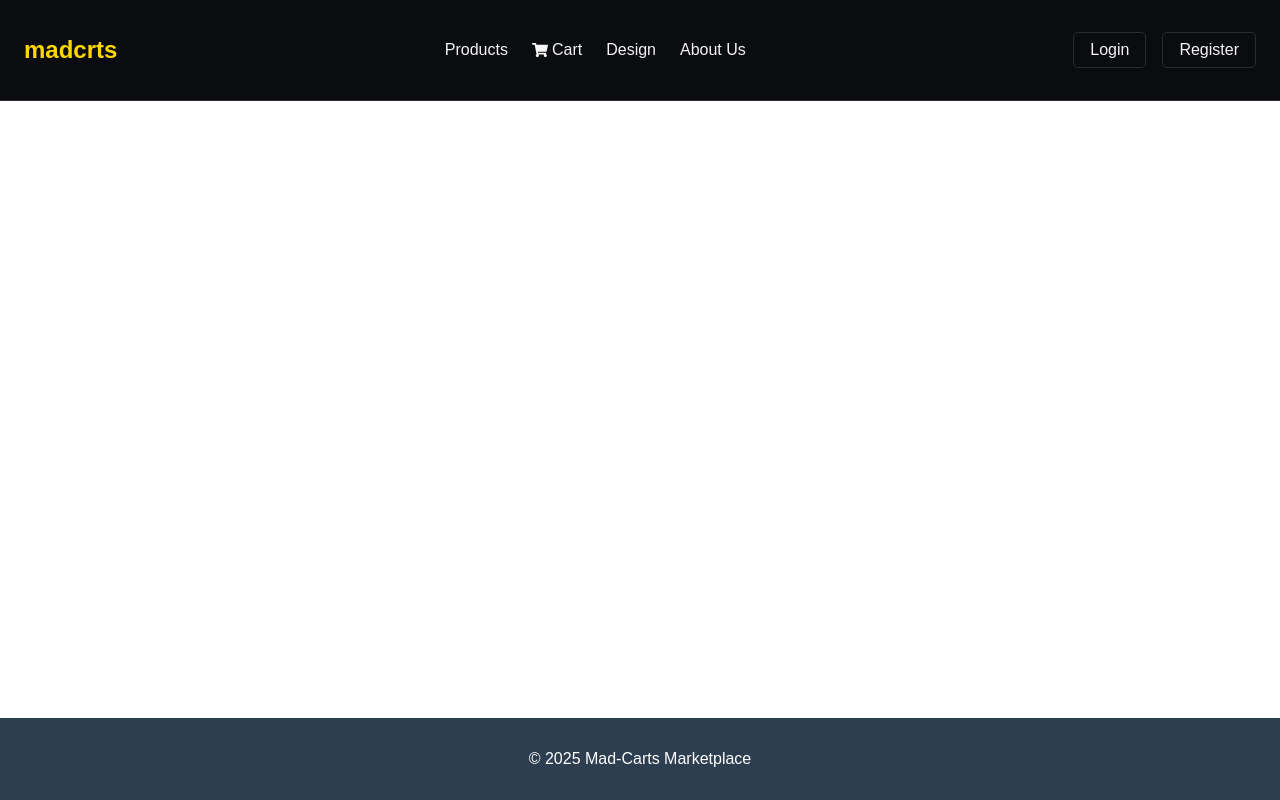
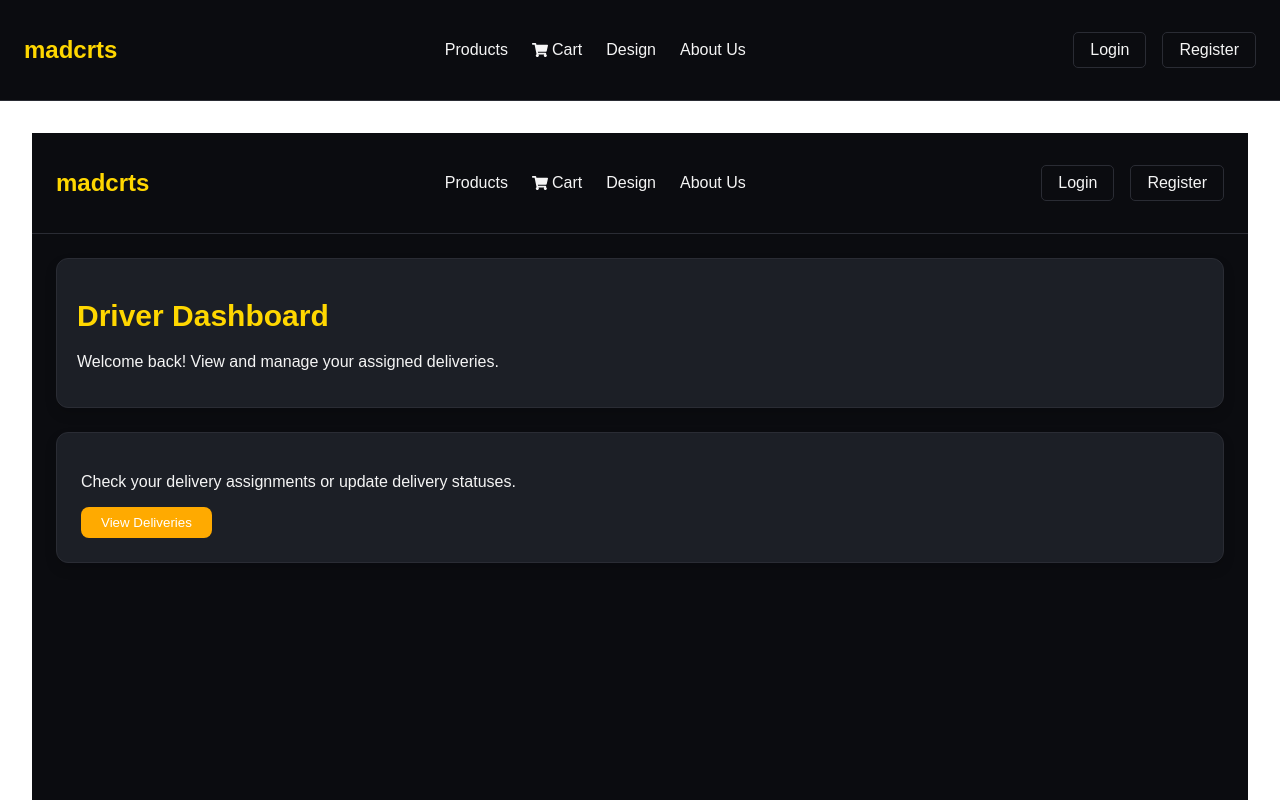
Before and after one commit to Vickprograms/Mad-Carts-Front-end, a React (Vite) app: page /dashboard/customer in a window 1280 px wide. Shown: the top 800 px of the page. Built offline with nearby package versions, Linux system fonts and the light colour scheme.

Commit message:
modified Login.jsx

```diff
--- a/src/Routes.jsx
+++ b/src/Routes.jsx
@@ -1,26 +1,54 @@
+// src/Routes.jsx
 import { Routes, Route } from "react-router-dom";
+
+// Common Pages
 import Home from "./pages/Home";
+import Login from "./pages/Login";
+import Register from "./pages/Register";
+
+// Customer Pages
 import Products from "./pages/Products";
 import ProductDetail from "./pages/ProductDetail";
+import CartPage from "./pages/CartPage";
+import OrdersPage from "./pages/OrdersPage";
+import DashboardCustomer from "./pages/DashboardCustomer";
+
+// Admin Pages
+import DashboardAdmin from "./pages/DashboardAdmin";
+import ProductManager from "./components/ProductManager";
+
+// Driver Pages
+import DashboardDriver from "./pages/DashboardDriver";
+import Deliveries from "./pages/Deliveries";
+
+// Misc/Shared
 import DesignPreview from "./pages/DesignPreview";
-import Login from "./pages/Login";
-import Register from "./pages/Register";
-import ProductManager from "./components/ProductManager";
-import CartPage from './pages/CartPage'
-import OrdersPage from './pages/OrdersPage'
 
 export default function AppRoutes() {
   return (
     <Routes>
+      {/* Public Routes */}
       <Route path="/" element={<Home />} />
-      <Route path="/products" element={<Products />} />
-      <Route path = '/cart' element ={<CartPage/>}/>
-      <Route path="/products/:id" element={<ProductDetail />} />
-      <Route path="/design-preview" element={<DesignPreview />} />
       <Route path="/login" element={<Login />} />
       <Route path="/register" element={<Register />} />
-      <Route path ="/product-manager" element = {<ProductManager/>}/>
+
+      {/* Customer Routes */}
+      <Route path="/products" element={<Products />} />
+      <Route path="/products/:id" element={<ProductDetail />} />
+      <Route path="/cart" element={<CartPage />} />
       <Route path="/orders" element={<OrdersPage />} />
+      <Route path="/dashboard/customer" element={<DashboardCustomer />} />
+
+      {/* Admin Routes */}
+      <Route path="/dashboard/admin" element={<DashboardAdmin />} />
+      <Route path="/product-manager" element={<ProductManager />} />
+
+      {/* Driver Routes */}
+      <Route path="/driver" element={<DashboardDriver />} />
+      <Route path="/deliveries" element={<Deliveries />} />
+
+      {/* Shared/Misc */}
+      <Route path="/design-preview" element={<DesignPreview />} />
     </Routes>
   );
 }
--- a/src/pages/DashboardAdmin.jsx
+++ b/src/pages/DashboardAdmin.jsx
@@ -1,7 +1,7 @@
 // src/pages/AdminDashboard.jsx
 import React from "react";
 import { useOrders } from "../hooks/useOrders";
-import "./AdminDashboard.css";
+import "./DashboardAdmin.css";
 
 const AdminDashboard = () => {
   const {
--- a/src/pages/DashboardCustomer.jsx
+++ b/src/pages/DashboardCustomer.jsx
@@ -1,27 +1,33 @@
-// src/pages/DashboardCustomer.jsx
+// src/pages/DashboardDriver.jsx
 import React from "react";
+import { useNavigate } from "react-router-dom";
 import Navbar from "../components/Navbar";
-import "./DashboardCustomer.css"; // Import the CSS file
+import "./DashboardDriver.css";
 
-const DashboardCustomer = () => {
+const DashboardDriver = () => {
+  const navigate = useNavigate();
+
+  const handleViewDeliveries = () => {
+    navigate("/deliveries");
+  };
+
   return (
-    <div className="customer-dashboard-container">
+    <div className="driver-dashboard-container">
       <Navbar />
-      <main className="dashboard-main">
-        <header className="dashboard-header">
-          <h1 className="dashboard-title">Customer Dashboard</h1>
+      <main className="driver-main">
+        <header className="driver-header">
+          <h1 className="driver-title">Driver Dashboard</h1>
+          <p className="driver-subtext">
+            Welcome back! View and manage your assigned deliveries.
+          </p>
         </header>
 
-        <section className="dashboard-section">
-          <p className="dashboard-description">
-            Welcome! Here you can browse products, manage your cart, and track your orders.
+        <section className="driver-section">
+          <p className="driver-description">
+            Check your delivery assignments or update delivery statuses.
           </p>
-
-          <button
-            className="dashboard-button"
-            onClick={() => (window.location.href = "/products")}
-          >
-            Browse Products
+          <button className="driver-button" onClick={handleViewDeliveries}>
+            View Deliveries
           </button>
         </section>
       </main>
@@ -29,4 +35,4 @@ const DashboardCustomer = () => {
   );
 };
 
-export default DashboardCustomer;
+export default DashboardDriver;
--- a/src/pages/DashboardDriver.jsx
+++ b/src/pages/DashboardDriver.jsx
@@ -1,9 +1,12 @@
 // src/pages/DashboardDriver.jsx
 import React from "react";
+import { useNavigate } from "react-router-dom";
 import Navbar from "../components/Navbar";
-import "./DashboardDriver.css"; // Import the CSS file
+import "./DashboardDriver.css";
 
 const DashboardDriver = () => {
+  const navigate = useNavigate();
+
   return (
     <div className="driver-dashboard-container">
       <Navbar />
@@ -19,7 +22,12 @@ const DashboardDriver = () => {
           <p className="driver-description">
             Check your delivery assignments or update delivery statuses.
           </p>
-          <button className="driver-button">View Deliveries</button>
+          <button
+            className="driver-button"
+            onClick={() => navigate("/deliveries")}
+          >
+            View Deliveries
+          </button>
         </section>
       </main>
     </div>
--- a/src/pages/Login.jsx
+++ b/src/pages/Login.jsx
@@ -1,3 +1,4 @@
+// src/pages/Login.jsx
 import React, { useState, useContext } from "react";
 import axios from "axios";
 import { useNavigate } from "react-router-dom";
@@ -24,7 +25,7 @@ const Login = () => {
       } else if (role === "driver") {
         navigate("/driver");
       } else if (role === "admin") {
-        navigate("/admin");
+        navigate("/dashboard/admin");
       } else {
         setMessage("Unknown role. Please contact support.");
       }
@@ -41,7 +42,8 @@ const Login = () => {
       login(access_token);
 
       const decoded = JSON.parse(atob(access_token.split('.')[1]));
-      const role = decoded?.sub?.role;
+      const role = decoded?.role;
+
       if (!role) throw new Error("Role missing in token.");
 
       handleRedirect(role);
--- a/src/pages/Register.jsx
+++ b/src/pages/Register.jsx
@@ -1,8 +1,9 @@
+// src/pages/Register.jsx
 import React, { useState, useContext } from "react";
 import axios from "axios";
 import { useNavigate } from "react-router-dom";
 import AuthContext from "../context/AuthContext";
-import './Register.css';
+import "./Register.css";
 
 const Register = () => {
   const { login } = useContext(AuthContext);
@@ -19,6 +20,7 @@ const Register = () => {
   const [isRedirecting, setIsRedirecting] = useState(false);
   const navigate = useNavigate();
 
+  // ✅ Fix: make sure handleChange is defined
   const handleChange = (e) => {
     setFormData({ ...formData, [e.target.name]: e.target.value });
     setMessage("");
@@ -29,11 +31,11 @@ const Register = () => {
     setMessage("Registration successful! Redirecting...");
     setTimeout(() => {
       if (role === "customer") {
-        navigate("/products");
+        navigate("/dashboard/customer");
       } else if (role === "driver") {
         navigate("/driver");
       } else if (role === "admin") {
-        navigate("/admin");
+        navigate("/dashboard/admin");
       } else {
         setMessage("Unknown role. Contact support.");
       }
@@ -44,8 +46,10 @@ const Register = () => {
     e.preventDefault();
     setIsSubmitting(true);
     try {
+      // Register the user
       await axios.post("http://127.0.0.1:5555/api/auth/register", formData);
 
+      // Then log them in immediately
       const loginRes = await axios.post("http://127.0.0.1:5555/api/auth/login", {
         email: formData.email,
         password: formData.password,
@@ -56,6 +60,7 @@ const Register = () => {
 
       const decoded = JSON.parse(atob(access_token.split(".")[1]));
       const role = decoded?.sub?.role;
+
       handleRedirect(role);
     } catch (err) {
       setMessage(err.response?.data?.error || "Registration failed.");
@@ -68,12 +73,13 @@ const Register = () => {
       <form onSubmit={handleSubmit} className="register-card">
         <h2 className="register-title">Register</h2>
 
+        {/* Dynamic input fields for email, username, password, phone_no */}
         {["email", "username", "password", "phone_no"].map((field) => (
           <input
             key={field}
             type={field === "password" ? "password" : "text"}
             name={field}
-            placeholder={field.charAt(0).toUpperCase() + field.slice(1)}
+            placeholder={field.charAt(0).toUpperCase() + field.slice(1).replace("_", " ")}
             value={formData[field]}
             onChange={handleChange}
             className="register-input"
@@ -81,6 +87,7 @@ const Register = () => {
           />
         ))}
 
+        {/* Role selection */}
         <select
           name="role"
           value={formData.role}
@@ -93,6 +100,7 @@ const Register = () => {
           <option value="admin">Admin</option>
         </select>
 
+        {/* Submit button */}
         <button
           type="submit"
           disabled={isSubmitting || isRedirecting}
@@ -105,6 +113,7 @@ const Register = () => {
             : "Register"}
         </button>
 
+        {/* Message display */}
         {message && (
           <p
             className={`register-message ${
```
